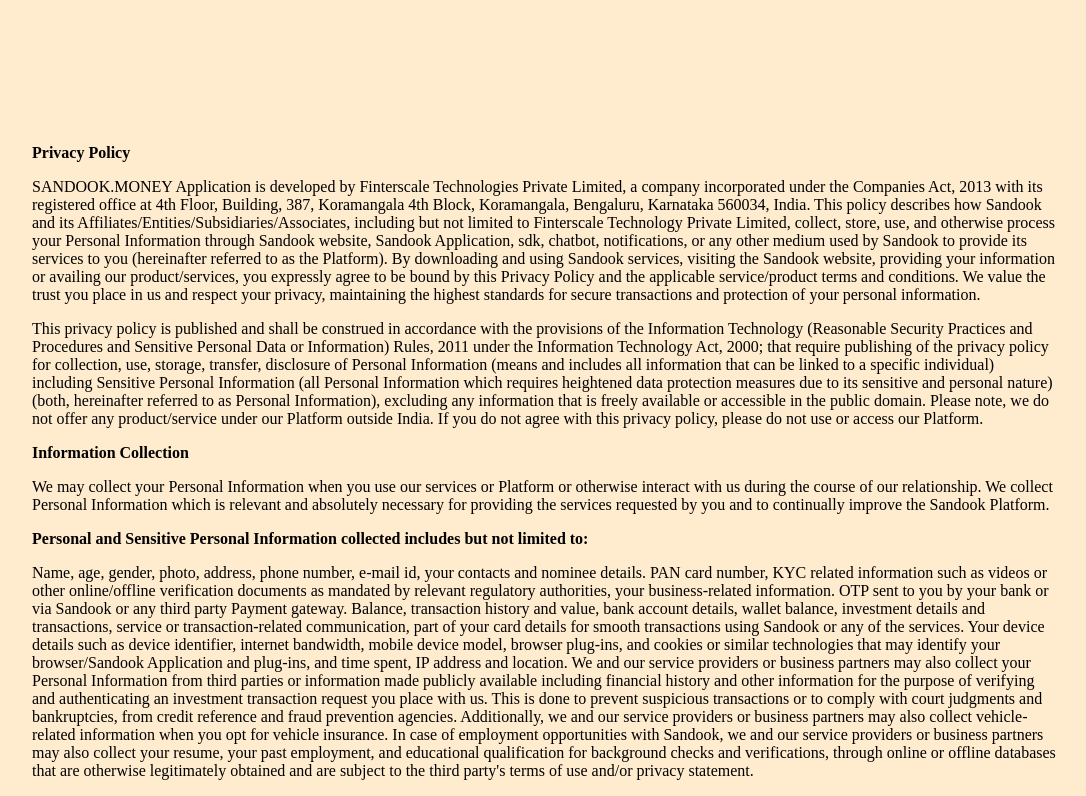
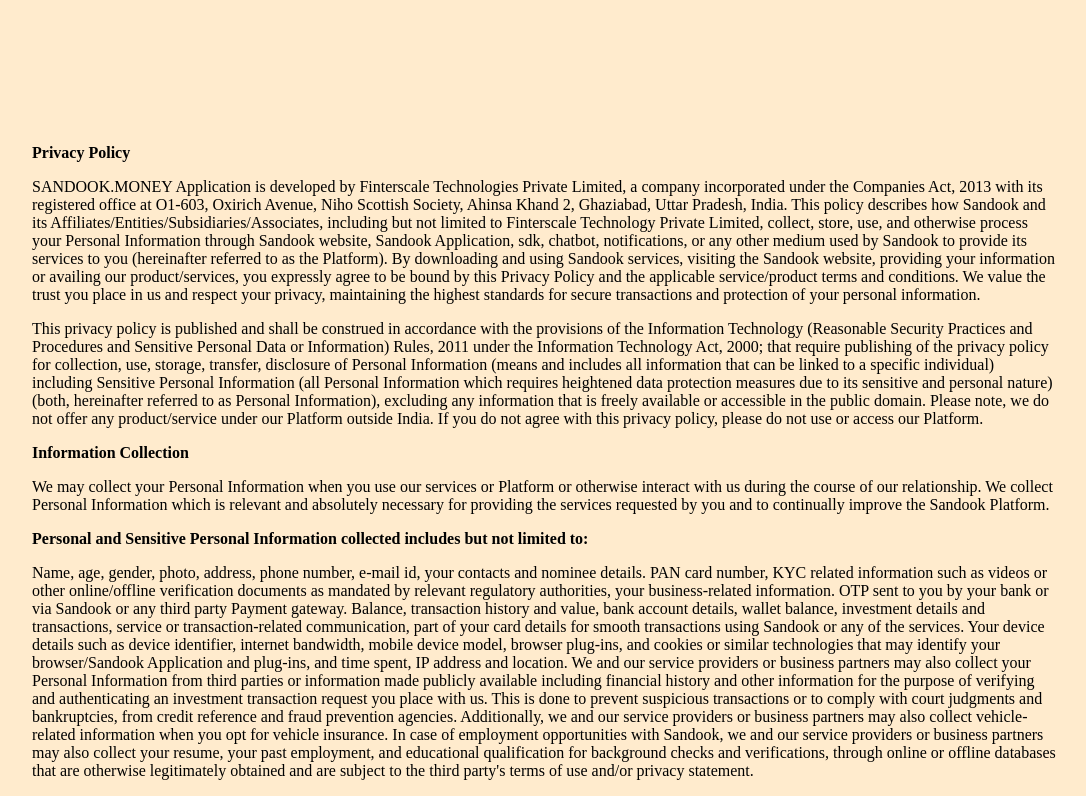
Before and after one commit to Sandook-Money/website, a SvelteKit app: page /privacy in a window 1280 px wide. Shown: the top 796 px of the page, without its empty margins (96-1182 px from the left). Built offline with nearby package versions, Linux system fonts and the light colour scheme.

Commit message:
Update +page.svelte

```diff
--- a/src/routes/privacy/+page.svelte
+++ b/src/routes/privacy/+page.svelte
@@ -6,8 +6,7 @@
 
 	<p>
 		SANDOOK.MONEY Application is developed by Finterscale Technologies Private Limited, a company
-		incorporated under the Companies Act, 2013 with its registered office at 4th Floor, Building,
-		387, Koramangala 4th Block, Koramangala, Bengaluru, Karnataka 560034, India. This policy
+		incorporated under the Companies Act, 2013 with its registered office at O1-603, Oxirich Avenue, Niho Scottish Society, Ahinsa Khand 2, Ghaziabad, Uttar Pradesh, India. This policy
 		describes how Sandook and its Affiliates/Entities/Subsidiaries/Associates, including but not
 		limited to Finterscale Technology Private Limited, collect, store, use, and otherwise process
 		your Personal Information through Sandook website, Sandook Application, sdk, chatbot,
```
